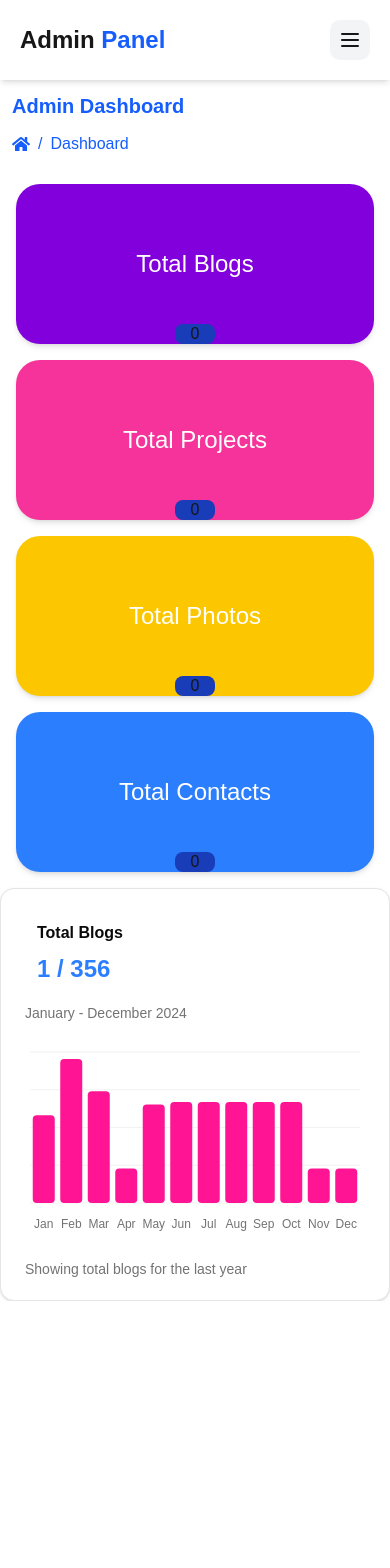
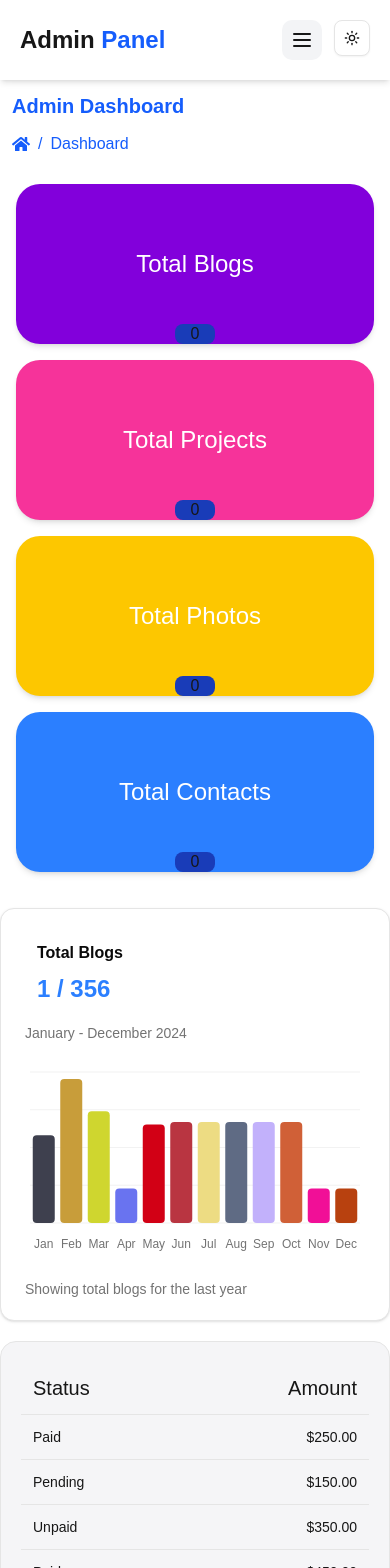
Before and after one commit to dinahbella/Portfolio, a Next.js app: page / in a window 390 px wide. Shown: the top 1568 px of the page. Before the commit the page ends 1301 px from the top, so only its background shows below. Built offline with nearby package versions, Linux system fonts and the light colour scheme.

Commit message:
home screen

```diff
--- a/src/components/Chart.jsx
+++ b/src/components/Chart.jsx
@@ -1,8 +1,6 @@
 "use client";
 
-import { TrendingUp } from "lucide-react";
 import { Bar, BarChart, CartesianGrid, XAxis } from "recharts";
-
 import {
   Card,
   CardContent,
@@ -18,25 +16,36 @@ import {
   ChartTooltipContent,
 } from "@/components/ui/chart";
 
+// Function to generate a random color in hex format
+const getRandomColor = () => {
+  const letters = "0123456789ABCDEF";
+  let color = "#";
+  for (let i = 0; i < 6; i++) {
+    color += letters[Math.floor(Math.random() * 16)];
+  }
+  return color;
+};
+
+// Add a random color to each data point in chartData
 const chartData = [
-  { month: "January", desktop: 186 },
-  { month: "February", desktop: 305 },
-  { month: "March", desktop: 237 },
-  { month: "April", desktop: 73 },
-  { month: "May", desktop: 209 },
-  { month: "June", desktop: 214 },
-  { month: "July", desktop: 214 },
-  { month: "August", desktop: 214 },
-  { month: "September", desktop: 214 },
-  { month: "October", desktop: 214 },
-  { month: "November", desktop: 73 },
-  { month: "December", desktop: 73 },
+  { month: "January", desktop: 186, fill: getRandomColor() },
+  { month: "February", desktop: 305, fill: getRandomColor() },
+  { month: "March", desktop: 237, fill: getRandomColor() },
+  { month: "April", desktop: 73, fill: getRandomColor() },
+  { month: "May", desktop: 209, fill: getRandomColor() },
+  { month: "June", desktop: 214, fill: getRandomColor() },
+  { month: "July", desktop: 214, fill: getRandomColor() },
+  { month: "August", desktop: 214, fill: getRandomColor() },
+  { month: "September", desktop: 214, fill: getRandomColor() },
+  { month: "October", desktop: 214, fill: getRandomColor() },
+  { month: "November", desktop: 73, fill: getRandomColor() },
+  { month: "December", desktop: 73, fill: getRandomColor() },
 ];
 
 const chartConfig = {
   desktop: {
     label: "Desktop",
-    color: "#FF1493", // Updated to pink
+    color: "#FF1493", // Default color (can be ignored since we're using random colors)
   },
 };
 
@@ -71,8 +80,11 @@ export function Chart() {
               cursor={false}
               content={<ChartTooltipContent indicator="dashed" />}
             />
-            <Bar dataKey="desktop" fill="#FF1493" radius={4} />{" "}
-            {/* Updated to pink */}
+            <Bar
+              dataKey="desktop"
+              fill={(entry) => entry.fill} // Use the random color from the data
+              radius={4}
+            />
           </BarChart>
         </ChartContainer>
       </CardContent>
--- /dev/null
+++ b/src/components/Mode.jsx
@@ -0,0 +1,40 @@
+"use client";
+
+import * as React from "react";
+import { Moon, Sun } from "lucide-react";
+import { useTheme } from "next-themes";
+
+import { Button } from "@/components/ui/button";
+import {
+  DropdownMenu,
+  DropdownMenuContent,
+  DropdownMenuItem,
+  DropdownMenuTrigger,
+} from "@/components/ui/dropdown-menu";
+
+export function ModeToggle() {
+  const { setTheme } = useTheme();
+
+  return (
+    <DropdownMenu>
+      <DropdownMenuTrigger asChild>
+        <Button variant="outline" size="icon">
+          <Sun className="h-[1.2rem] w-[1.2rem] rotate-0 scale-100 transition-all dark:-rotate-90 dark:scale-0" />
+          <Moon className="absolute h-[1.2rem] w-[1.2rem] rotate-90 scale-0 transition-all dark:rotate-0 dark:scale-100" />
+          <span className="sr-only">Toggle theme</span>
+        </Button>
+      </DropdownMenuTrigger>
+      <DropdownMenuContent align="end">
+        <DropdownMenuItem onClick={() => setTheme("light")}>
+          Light
+        </DropdownMenuItem>
+        <DropdownMenuItem onClick={() => setTheme("dark")}>
+          Dark
+        </DropdownMenuItem>
+        <DropdownMenuItem onClick={() => setTheme("system")}>
+          System
+        </DropdownMenuItem>
+      </DropdownMenuContent>
+    </DropdownMenu>
+  );
+}
--- /dev/null
+++ b/src/components/Provider.jsx
@@ -0,0 +1,8 @@
+"use client";
+
+import React from "react";
+import { ThemeProvider as NextThemesProvider } from "next-themes";
+
+export function ThemeProvider({ children, ...props }) {
+  return <NextThemesProvider {...props}>{children}</NextThemesProvider>;
+}
--- a/src/components/SideBar.jsx
+++ b/src/components/SideBar.jsx
@@ -16,6 +16,7 @@ import { BsFillPostcardFill } from "react-icons/bs";
 import { IoIosImages } from "react-icons/io";
 import { CiImageOn } from "react-icons/ci";
 import { IoImage } from "react-icons/io5";
+import { ModeToggle } from "./Mode";
 
 export default function SideBar() {
   const [open, setOpen] = useState(false);
@@ -27,21 +28,29 @@ export default function SideBar() {
   return (
     <>
       {/* Header with Menu Button */}
-      <header className="fixed top-0 left-0 right-0 bg-white shadow-md p-5 flex justify-between items-center z-50">
+      <header className="fixed top-0 left-0 right-0 bg-white dark:bg-gray-800 shadow-md p-5 flex justify-between items-center z-50">
         <h1 className="text-2xl font-bold">
-          Admin <span className="text-blue-600">Panel</span>
+          <span className="dark:text-white">Admin</span>{" "}
+          <span className="text-blue-600 dark:text-blue-400">Panel</span>
         </h1>
-        <button
-          onClick={() => setOpen(!open)}
-          className="p-2 bg-gray-100 rounded-lg hover:bg-gray-200 transition-colors duration-200"
-          aria-label={open ? "Close sidebar" : "Open sidebar"}
-        >
-          {open ? <X className="w-6 h-6" /> : <Menu className="w-6 h-6" />}
-        </button>
+        <div className="gap-3 flex">
+          <button
+            onClick={() => setOpen(!open)}
+            className="p-2 bg-gray-100 dark:bg-gray-700 rounded-lg hover:bg-gray-200 dark:hover:bg-gray-600 transition-colors duration-200"
+            aria-label={open ? "Close sidebar" : "Open sidebar"}
+          >
+            {open ? (
+              <X className="w-6 h-6 dark:text-white" />
+            ) : (
+              <Menu className="w-6 h-6 dark:text-white" />
+            )}
+          </button>
+          <ModeToggle />
+        </div>
       </header>
 
       {/* Main Content */}
-      <main className="pt-20">
+      <main className="pt-20 dark:bg-gray-900">
         {" "}
         {/* Add padding-top to account for the fixed header */}
         {/* Your main content goes here */}
@@ -49,15 +58,15 @@ export default function SideBar() {
 
       {/* Sidebar */}
       {open && (
-        <aside className="fixed top-0 left-0 h-full bg-white shadow-2xl w-64 z-40">
+        <aside className="fixed top-0 left-0 h-full bg-white dark:bg-gray-800 shadow-2xl w-64 z-40">
           {/* Close Button */}
           <div className="p-4 flex justify-end">
             <button
               onClick={() => setOpen(false)}
               aria-label="Close sidebar"
-              className="p-2 hover:bg-gray-100 rounded-lg transition-colors duration-200"
+              className="p-2 hover:bg-gray-100 dark:hover:bg-gray-700 rounded-lg transition-colors duration-200"
             >
-              <X className="w-6 h-6 cursor-pointer" />
+              <X className="w-6 h-6 cursor-pointer dark:text-white" />
             </button>
           </div>
 
@@ -66,35 +75,37 @@ export default function SideBar() {
             <ul className="space-y-4">
               {/* Home */}
               <li
-                className={`p-2 hover:bg-gray-200 cursor-pointer rounded-lg transition-colors duration-200 ${
-                  activeItem === "Home" ? "bg-gray-200" : ""
+                className={`p-2 hover:bg-gray-200 dark:hover:bg-gray-700 cursor-pointer rounded-lg transition-colors duration-200 ${
+                  activeItem === "Home" ? "bg-gray-200 dark:bg-gray-700" : ""
                 }`}
                 onClick={() => setActiveItem("Home")}
               >
                 <Link href="/" className="flex items-center space-x-2">
-                  🏠 Dashboard
+                  🏠 <span className="dark:text-white">Dashboard</span>
                 </Link>
               </li>
 
               {/* Blogs */}
-              <li className="p-2 hover:bg-gray-200 cursor-pointer rounded-lg transition-colors duration-200">
+              <li className="p-2 hover:bg-gray-200 dark:hover:bg-gray-700 cursor-pointer rounded-lg transition-colors duration-200">
                 <div
                   className="flex items-center justify-between"
                   onClick={() => setIsBlogsOpen(!isBlogsOpen)}
                 >
                   <div className="flex items-center space-x-2">
-                    <FileText className="w-5 h-5" />
-                    <span>Blogs</span>
+                    <FileText className="w-5 h-5 dark:text-white" />
+                    <span className="dark:text-white">Blogs</span>
                   </div>
-                  <span className="text-gray-500">
+                  <span className="text-gray-500 dark:text-gray-400">
                     {isBlogsOpen ? "▲" : "▼"}
                   </span>
                 </div>
                 {isBlogsOpen && (
                   <ul className="pl-6 mt-2 space-y-2">
                     <li
-                      className={`p-2 hover:bg-gray-200 cursor-pointer rounded-lg transition-colors duration-200 ${
-                        activeItem === "All blogs" ? "bg-gray-200" : ""
+                      className={`p-2 hover:bg-gray-200 dark:hover:bg-gray-700 cursor-pointer rounded-lg transition-colors duration-200 ${
+                        activeItem === "All blogs"
+                          ? "bg-gray-200 dark:bg-gray-700"
+                          : ""
                       }`}
                       onClick={() => setActiveItem("All blogs")}
                     >
@@ -102,12 +113,14 @@ export default function SideBar() {
                         href="/blogs"
                         className="flex items-center space-x-2"
                       >
-                        📱 All blogs
+                        📱 <span className="dark:text-white">All blogs</span>
                       </Link>
                     </li>
                     <li
-                      className={`p-2 hover:bg-gray-200 cursor-pointer rounded-lg transition-colors duration-200 ${
-                        activeItem === "Add blog" ? "bg-gray-200" : ""
+                      className={`p-2 hover:bg-gray-200 dark:hover:bg-gray-700 cursor-pointer rounded-lg transition-colors duration-200 ${
+                        activeItem === "Add blog"
+                          ? "bg-gray-200 dark:bg-gray-700"
+                          : ""
                       }`}
                       onClick={() => setActiveItem("Add blog")}
                     >
@@ -115,13 +128,15 @@ export default function SideBar() {
                         href="/blogs/addblog"
                         className="flex items-center space-x-2"
                       >
-                        <IoIosAddCircleOutline />
-                        <span> Add blog</span>
+                        <IoIosAddCircleOutline className="dark:text-white" />
+                        <span className="dark:text-white"> Add blog</span>
                       </Link>
                     </li>
                     <li
-                      className={`p-2 hover:bg-gray-200 cursor-pointer rounded-lg transition-colors duration-200 ${
-                        activeItem === "Draft blog" ? "bg-gray-200" : ""
+                      className={`p-2 hover:bg-gray-200 dark:hover:bg-gray-700 cursor-pointer rounded-lg transition-colors duration-200 ${
+                        activeItem === "Draft blog"
+                          ? "bg-gray-200 dark:bg-gray-700"
+                          : ""
                       }`}
                       onClick={() => setActiveItem("Draft blog")}
                     >
@@ -129,8 +144,8 @@ export default function SideBar() {
                         href="/blogs/draftblog"
                         className="flex items-center space-x-2"
                       >
-                        <FaFirstdraft />
-                        <span>Draft blog</span>
+                        <FaFirstdraft className="dark:text-white" />
+                        <span className="dark:text-white">Draft blog</span>
                       </Link>
                     </li>
                   </ul>
@@ -138,24 +153,26 @@ export default function SideBar() {
               </li>
 
               {/* Projects */}
-              <li className="p-2 hover:bg-gray-200 cursor-pointer rounded-lg transition-colors duration-200">
+              <li className="p-2 hover:bg-gray-200 dark:hover:bg-gray-700 cursor-pointer rounded-lg transition-colors duration-200">
                 <div
                   className="flex items-center justify-between"
                   onClick={() => setIsProjectsOpen(!isProjectsOpen)}
                 >
                   <div className="flex items-center space-x-2">
-                    <BsFillPostcardFill />
-                    <span>Projects</span>
+                    <BsFillPostcardFill className="dark:text-white" />
+                    <span className="dark:text-white">Projects</span>
                   </div>
-                  <span className="text-gray-500">
+                  <span className="text-gray-500 dark:text-gray-400">
                     {isProjectsOpen ? "▲" : "▼"}
                   </span>
                 </div>
                 {isProjectsOpen && (
                   <ul className="pl-6 mt-2 space-y-2">
                     <li
-                      className={`p-2 hover:bg-gray-200 cursor-pointer rounded-lg transition-colors duration-200 ${
-                        activeItem === "All Projects" ? "bg-gray-200" : ""
+                      className={`p-2 hover:bg-gray-200 dark:hover:bg-gray-700 cursor-pointer rounded-lg transition-colors duration-200 ${
+                        activeItem === "All Projects"
+                          ? "bg-gray-200 dark:bg-gray-700"
+                          : ""
                       }`}
                       onClick={() => setActiveItem("All Projects")}
                     >
@@ -163,13 +180,15 @@ export default function SideBar() {
                         href="/projects/allprojects"
                         className="flex items-center space-x-2"
                       >
-                        <AiOutlineProject />
-                        <span>All Projects</span>
+                        <AiOutlineProject className="dark:text-white" />
+                        <span className="dark:text-white">All Projects</span>
                       </Link>
                     </li>
                     <li
-                      className={`p-2 hover:bg-gray-200 cursor-pointer rounded-lg transition-colors duration-200 ${
-                        activeItem === "Add project" ? "bg-gray-200" : ""
+                      className={`p-2 hover:bg-gray-200 dark:hover:bg-gray-700 cursor-pointer rounded-lg transition-colors duration-200 ${
+                        activeItem === "Add project"
+                          ? "bg-gray-200 dark:bg-gray-700"
+                          : ""
                       }`}
                       onClick={() => setActiveItem("Add project")}
                     >
@@ -177,13 +196,15 @@ export default function SideBar() {
                         href="/projects/addproject"
                         className="flex items-center space-x-2"
                       >
-                        <PlusCircle />
-                        <span>Add project</span>
+                        <PlusCircle className="dark:text-white" />
+                        <span className="dark:text-white">Add project</span>
                       </Link>
                     </li>
                     <li
-                      className={`p-2 hover:bg-gray-200 cursor-pointer rounded-lg transition-colors duration-200 ${
-                        activeItem === "Draft project" ? "bg-gray-200" : ""
+                      className={`p-2 hover:bg-gray-200 dark:hover:bg-gray-700 cursor-pointer rounded-lg transition-colors duration-200 ${
+                        activeItem === "Draft project"
+                          ? "bg-gray-200 dark:bg-gray-700"
+                          : ""
                       }`}
                       onClick={() => setActiveItem("Draft project")}
                     >
@@ -191,8 +212,8 @@ export default function SideBar() {
                         href="/projects/draftproject"
                         className="flex items-center space-x-2"
                       >
-                        <FaFirstdraft />
-                        <span>Draft project</span>
+                        <FaFirstdraft className="dark:text-white" />
+                        <span className="dark:text-white">Draft project</span>
                       </Link>
                     </li>
                   </ul>
@@ -200,24 +221,26 @@ export default function SideBar() {
               </li>
 
               {/* Photos */}
-              <li className="p-2 hover:bg-gray-200 cursor-pointer rounded-lg transition-colors duration-200">
+              <li className="p-2 hover:bg-gray-200 dark:hover:bg-gray-700 cursor-pointer rounded-lg transition-colors duration-200">
                 <div
                   className="flex items-center justify-between"
                   onClick={() => setIsPhotosOpen(!isPhotosOpen)}
                 >
                   <div className="flex items-center space-x-2">
-                    <IoIosImages />
-                    <span>Photos</span>
+                    <IoIosImages className="dark:text-white" />
+                    <span className="dark:text-white">Photos</span>
                   </div>
-                  <span className="text-gray-500">
+                  <span className="text-gray-500 dark:text-gray-400">
                     {isPhotosOpen ? "▲" : "▼"}
                   </span>
                 </div>
                 {isPhotosOpen && (
                   <ul className="pl-6 mt-2 space-y-2">
                     <li
-                      className={`p-2 hover:bg-gray-200 cursor-pointer rounded-lg transition-colors duration-200 ${
-                        activeItem === "All Photos" ? "bg-gray-200" : ""
+                      className={`p-2 hover:bg-gray-200 dark:hover:bg-gray-700 cursor-pointer rounded-lg transition-colors duration-200 ${
+                        activeItem === "All Photos"
+                          ? "bg-gray-200 dark:bg-gray-700"
+                          : ""
                       }`}
                       onClick={() => setActiveItem("All Photos")}
                     >
@@ -225,13 +248,15 @@ export default function SideBar() {
                         href="/photos/allphotos"
                         className="flex items-center space-x-2"
                       >
-                        <IoImage />
-                        <span>All Photos</span>
+                        <IoImage className="dark:text-white" />
+                        <span className="dark:text-white">All Photos</span>
                       </Link>
                     </li>
                     <li
-                      className={`p-2 hover:bg-gray-200 cursor-pointer rounded-lg transition-colors duration-200 ${
-                        activeItem === "Add Photo" ? "bg-gray-200" : ""
+                      className={`p-2 hover:bg-gray-200 dark:hover:bg-gray-700 cursor-pointer rounded-lg transition-colors duration-200 ${
+                        activeItem === "Add Photo"
+                          ? "bg-gray-200 dark:bg-gray-700"
+                          : ""
                       }`}
                       onClick={() => setActiveItem("Add Photo")}
                     >
@@ -239,8 +264,8 @@ export default function SideBar() {
                         href="/photos/addphoto"
                         className="flex items-center space-x-2"
                       >
-                        <CiImageOn />
-                        <span>Add Photo</span>
+                        <CiImageOn className="dark:text-white" />
+                        <span className="dark:text-white">Add Photo</span>
                       </Link>
                     </li>
                   </ul>
@@ -249,27 +274,29 @@ export default function SideBar() {
 
               {/* Contact */}
               <li
-                className={`p-2 hover:bg-gray-200 cursor-pointer rounded-lg transition-colors duration-200 ${
-                  activeItem === "Contact" ? "bg-gray-200" : ""
+                className={`p-2 hover:bg-gray-200 dark:hover:bg-gray-700 cursor-pointer rounded-lg transition-colors duration-200 ${
+                  activeItem === "Contact" ? "bg-gray-200 dark:bg-gray-700" : ""
                 }`}
                 onClick={() => setActiveItem("Contact")}
               >
                 <Link href="/contact" className="flex items-center space-x-2">
-                  <Phone className="w-5 h-5" />
-                  <span>Contact</span>
+                  <Phone className="w-5 h-5 dark:text-white" />
+                  <span className="dark:text-white">Contact</span>
                 </Link>
               </li>
 
               {/* Settings */}
               <li
-                className={`p-2 hover:bg-gray-200 cursor-pointer rounded-lg transition-colors duration-200 ${
-                  activeItem === "Settings" ? "bg-gray-200" : ""
+                className={`p-2 hover:bg-gray-200 dark:hover:bg-gray-700 cursor-pointer rounded-lg transition-colors duration-200 ${
+                  activeItem === "Settings"
+                    ? "bg-gray-200 dark:bg-gray-700"
+                    : ""
                 }`}
                 onClick={() => setActiveItem("Settings")}
               >
                 <Link href="/settings" className="flex items-center space-x-2">
-                  <Settings2Icon className="w-5 h-5" />
-                  <span>Settings</span>
+                  <Settings2Icon className="w-5 h-5 dark:text-white" />
+                  <span className="dark:text-white">Settings</span>
                 </Link>
               </li>
             </ul>
--- a/src/components/Table.jsx
+++ b/src/components/Table.jsx
@@ -0,0 +1,95 @@
+import {
+  Table,
+  TableBody,
+  TableCaption,
+  TableCell,
+  TableFooter,
+  TableHead,
+  TableHeader,
+  TableRow,
+} from "@/components/ui/table";
+
+const invoices = [
+  {
+    invoice: "INV001",
+    paymentStatus: "Paid",
+    totalAmount: "$250.00",
+    paymentMethod: "Credit Card",
+  },
+  {
+    invoice: "INV002",
+    paymentStatus: "Pending",
+    totalAmount: "$150.00",
+    paymentMethod: "PayPal",
+  },
+  {
+    invoice: "INV003",
+    paymentStatus: "Unpaid",
+    totalAmount: "$350.00",
+    paymentMethod: "Bank Transfer",
+  },
+  {
+    invoice: "INV004",
+    paymentStatus: "Paid",
+    totalAmount: "$450.00",
+    paymentMethod: "Credit Card",
+  },
+  {
+    invoice: "INV005",
+    paymentStatus: "Paid",
+    totalAmount: "$550.00",
+    paymentMethod: "PayPal",
+  },
+  {
+    invoice: "INV006",
+    paymentStatus: "Pending",
+    totalAmount: "$200.00",
+    paymentMethod: "Bank Transfer",
+  },
+  {
+    invoice: "INV007",
+    paymentStatus: "Unpaid",
+    totalAmount: "$300.00",
+    paymentMethod: "Credit Card",
+  },
+];
+
+export function TableDe() {
+  return (
+    <div className="bg-gray-400/10 rounded-2xl border p-5 shadow-xl">
+      <Table>
+        <TableCaption className="mb-4 text-lg font-medium shadow-2xl">
+          A list of your recent blogs.
+        </TableCaption>
+        <TableHeader>
+          <TableRow>
+            <TableHead className="text-xl p-3 hover:bg-gray-200 dark:hover:bg-gray-700">
+              Status
+            </TableHead>
+            <TableHead className="text-right text-xl p-3 hover:bg-gray-200 dark:hover:bg-gray-700">
+              Amount
+            </TableHead>
+          </TableRow>
+        </TableHeader>
+        <TableBody>
+          {invoices.map((invoice) => (
+            <TableRow key={invoice.invoice}>
+              <TableCell className="p-3">{invoice.paymentStatus}</TableCell>
+              <TableCell className="text-right p-3">
+                {invoice.totalAmount}
+              </TableCell>
+            </TableRow>
+          ))}
+        </TableBody>
+        <TableFooter>
+          <TableRow>
+            <TableCell colSpan={1} className="text-xl p-3">
+              Total
+            </TableCell>
+            <TableCell className="text-right text-xl p-3">$2,500.00</TableCell>
+          </TableRow>
+        </TableFooter>
+      </Table>
+    </div>
+  );
+}
--- a/src/pages/_app.js
+++ b/src/pages/_app.js
@@ -1,11 +1,19 @@
+import { ThemeProvider } from "@/components/Provider";
 import SideBar from "@/components/SideBar";
 import "@/styles/globals.css";
 
 export default function App({ Component, pageProps }) {
   return (
     <>
-      <SideBar />
-      <Component {...pageProps} />
+      <ThemeProvider
+        attribute="class"
+        defaultTheme="system"
+        enableSystem
+        disableTransitionOnChange
+      >
+        <SideBar />
+        <Component {...pageProps} />
+      </ThemeProvider>
     </>
   );
 }
--- a/src/pages/index.js
+++ b/src/pages/index.js
@@ -3,6 +3,7 @@ import { Geist, Geist_Mono } from "next/font/google";
 import SideBar from "@/components/SideBar";
 import { FaHome } from "react-icons/fa";
 import { Chart } from "@/components/Chart";
+import { TableDe } from "@/components/Table";
 
 const geistSans = Geist({
   variable: "--font-geist-sans",
@@ -56,7 +57,10 @@ export default function Home() {
           </span>
         </div>
       </div>
-      <Chart />
+      <div className="gap-5 grid grid-cols-1 sm:grid-cols-1 md:grid-cols-2 lg:grid-cols-2 xl:grid-cols-2 mt-5">
+        <Chart className="shadow-xl" />
+        <TableDe className="shadow-xl" />
+      </div>
     </div>
   );
 }
```
